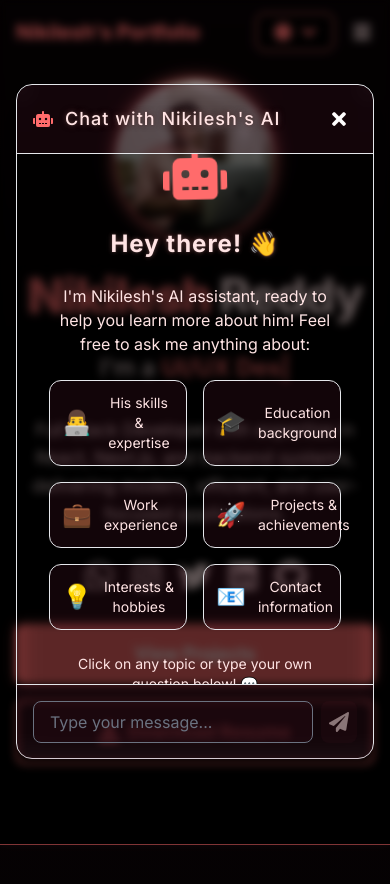
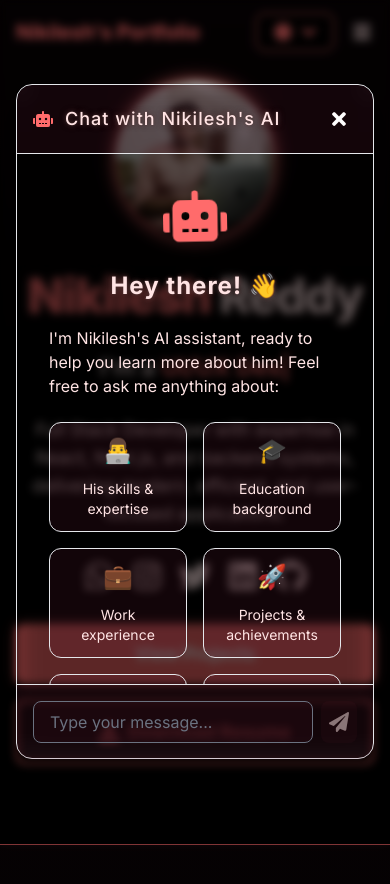
Before and after one commit to NikileshReddyT/My-Portfolio, a Next.js app: page / in a window 390 px wide. Both pictures are taken after a click on the button 334 px from the left and 788 px from the top of the page. Shown: the top 884 px of the page. Built offline with nearby package versions, Linux system fonts and the light colour scheme.

Commit message:
made the chatbot responsive and also made the data given to the chatbot correct

```diff
--- a/app/components/ChatBot.jsx
+++ b/app/components/ChatBot.jsx
@@ -182,7 +182,7 @@ const ChatBot = () => {
                   <motion.div
                     initial={{ opacity: 0, y: 20 }}
                     animate={{ opacity: 1, y: 0 }}
-                    className="flex flex-col items-center justify-center h-full text-center space-y-6 p-4"
+                    className="flex flex-col items-center justify-start h-full text-left space-y-6 p-4"
                   >
                     <motion.div
                       animate={{
@@ -218,7 +218,7 @@ const ChatBot = () => {
                           initial={{ opacity: 0, y: 20 }}
                           animate={{ opacity: 1, y: 0 }}
                           transition={{ delay: 0.1 * index }}
-                          className="bg-[var(--card-bg)] border border-[var(--neon-color)]/30 p-3 rounded-xl flex items-center gap-3 hover:shadow-[0_0_10px_rgba(var(--neon-rgb),0.2)] transition-shadow cursor-pointer"
+                          className="bg-[var(--card-bg)] border border-[var(--neon-color)]/30 p-3 rounded-xl flex flex-col md:flex-row items-center gap-3 hover:shadow-[0_0_10px_rgba(var(--neon-rgb),0.2)] transition-shadow cursor-pointer"
                           onClick={() => {
                             const questions = [
                               "What are your technical skills?",
@@ -232,7 +232,7 @@ const ChatBot = () => {
                           }}
                         >
                           <span className="text-2xl">{item.icon}</span>
-                          <span className="text-sm text-[var(--text-color)]/80">{item.text}</span>
+                          <span className="text-sm text-[var(--text-color)]/80 text-center">{item.text}</span>
                         </motion.div>
                       ))}
                     </div>
```
